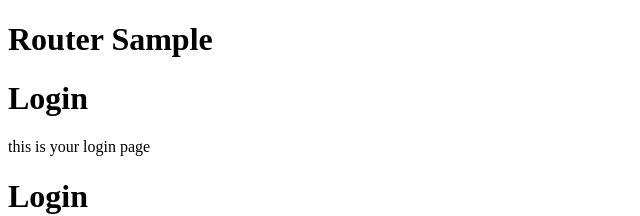
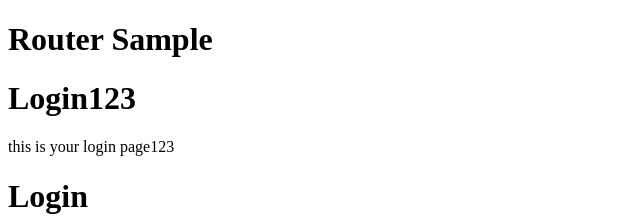
Before and after one commit to shelat1217/git_tutorial, an Angular app: page /login in a window 1280 px wide. Shown: the top 216 px of the page, without its empty margins (0-640 px from the left). Built offline with nearby package versions, Linux system fonts and the light colour scheme.

Commit message:
line-changed

```diff
--- a/src/app/login/login.component.html
+++ b/src/app/login/login.component.html
@@ -1,5 +1,5 @@
-<h1>Login</h1>
-<p>this is your login page</p>
+<h1>Login123</h1>
+<p>this is your login page123</p>
 
 <h1>Login</h1>
 <p>this is your login page</p>
```
